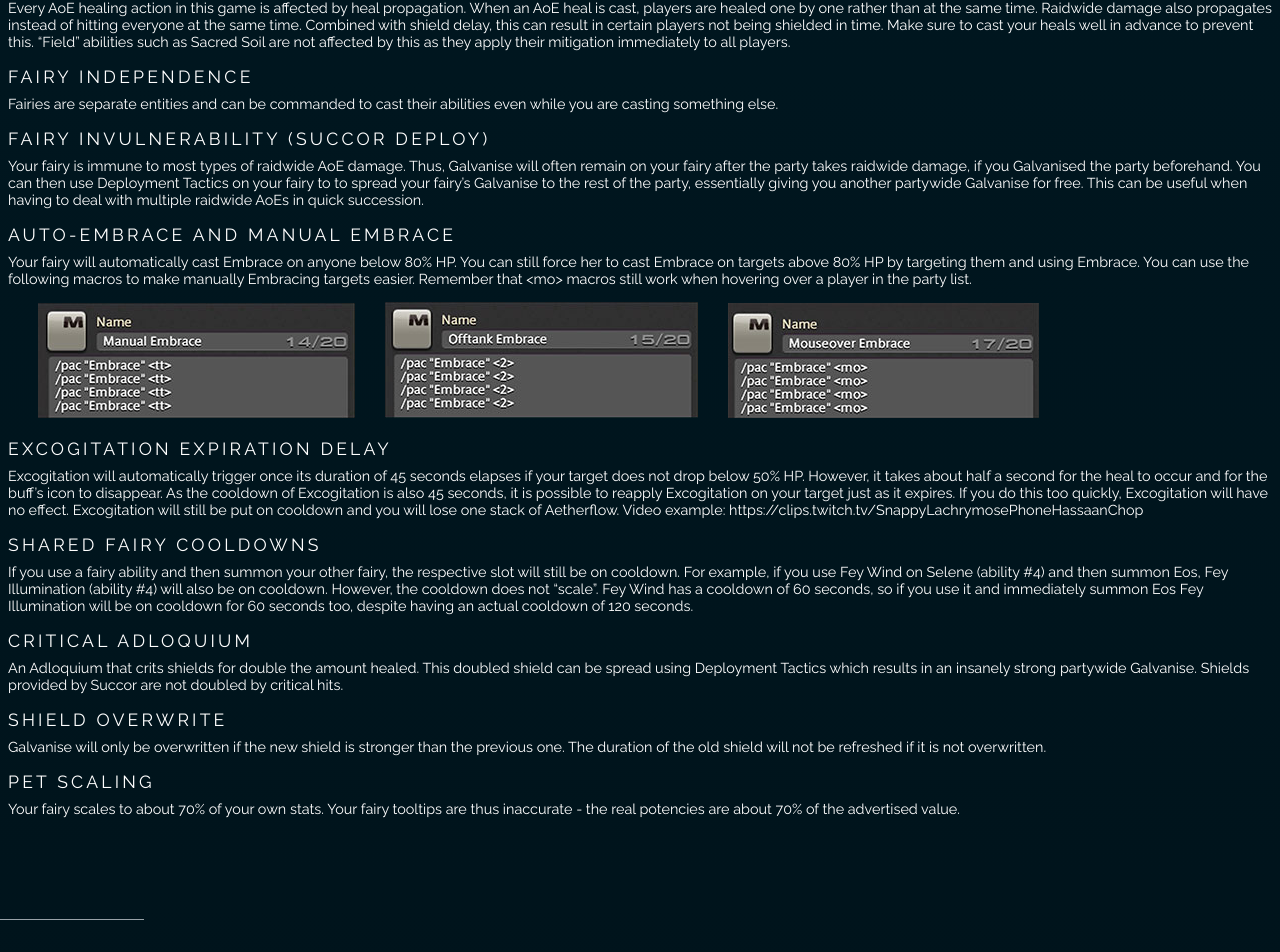
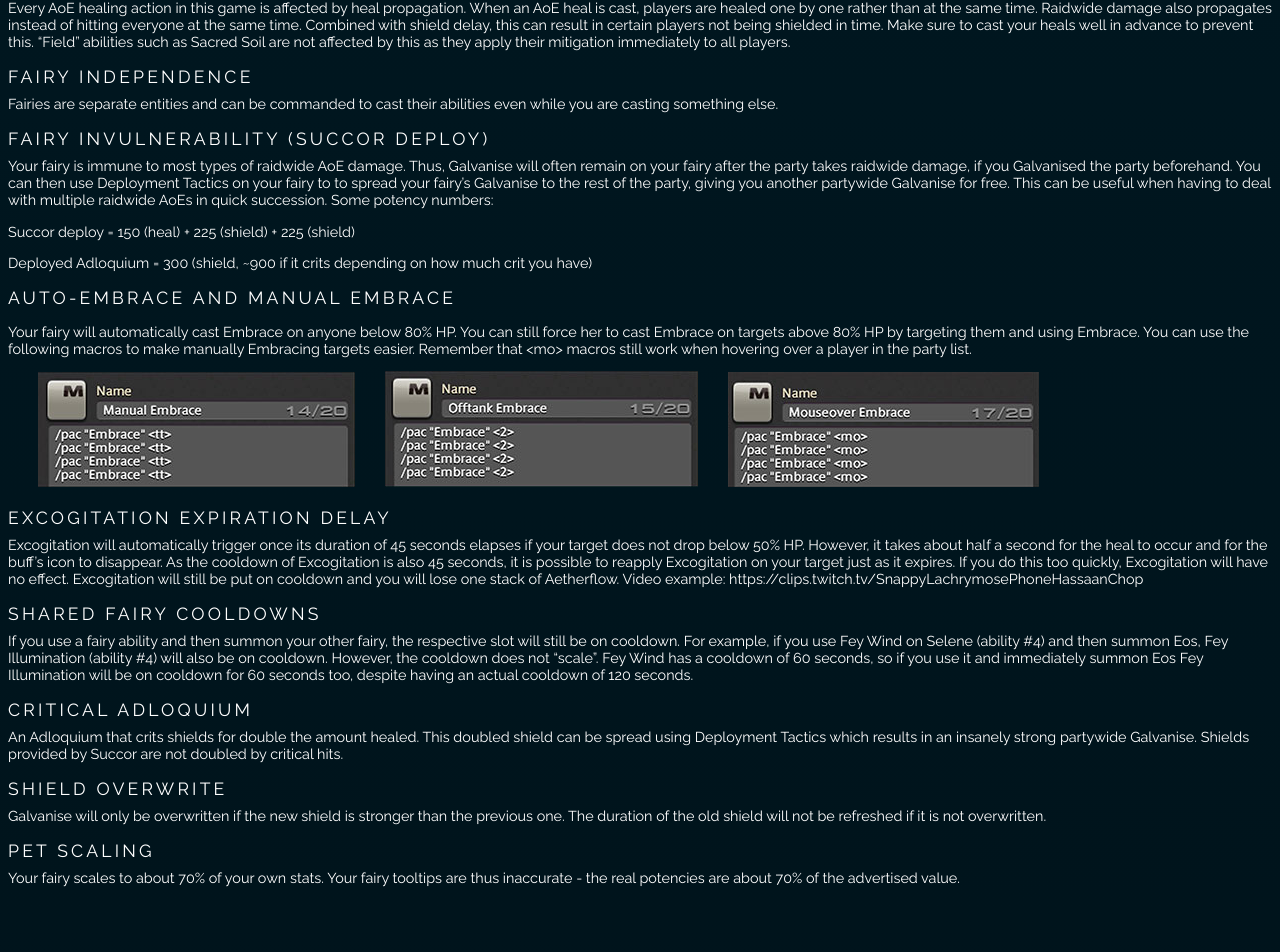
Before and after one commit to GitSimmons/sch.sovas, a React (Create React App) app: page / in a window 1280 px wide. Shown: the part 6017-6969 px from the top of the page. Built offline with nearby package versions, Linux system fonts and the light colour scheme.

Commit message:
Add nuance to Mechanical Quirks/Fairy Invuln content

```diff
--- a/src/App.js
+++ b/src/App.js
@@ -205,9 +205,19 @@ class App extends Component {
           <p>Every AoE healing action in this game is affected by heal propagation. When an AoE heal is cast, players are healed one by one rather than at the same time. Raidwide damage also propagates instead of hitting everyone at the same time. Combined with shield delay, this can result in certain players not being shielded in time. Make sure to cast your heals well in advance to prevent this. “Field” abilities such as Sacred Soil are not affected by this as they apply their mitigation immediately to all players.</p>
           <h4>FAIRY INDEPENDENCE</h4>
           <p>Fairies are separate entities and can be commanded to cast their abilities even while you are casting something else.</p>
-          <h4>FAIRY INVULNERABILITY (SUCCOR DEPLOY)</h4>
-          <p>Your fairy is immune to most types of raidwide AoE damage. Thus, Galvanise will often remain on your fairy after the party takes raidwide damage, if you Galvanised the party beforehand. You can then use Deployment Tactics on your fairy to to spread your fairy’s Galvanise to the rest of the party, essentially giving you another partywide Galvanise for free. This can be useful when having to deal with multiple raidwide AoEs in quick succession.</p>
-          <h4>AUTO-EMBRACE AND MANUAL EMBRACE </h4>
+          <h4>
+            FAIRY INVULNERABILITY (SUCCOR DEPLOY)
+          </h4>
+
+          <p>
+  Your fairy is immune to most types of raidwide AoE damage. Thus, Galvanise will often remain on your fairy after the party takes raidwide damage, if you Galvanised the party beforehand. You can then use Deployment Tactics on your fairy to to spread your fairy’s Galvanise to the rest of the party, giving you another partywide Galvanise for free. This can be useful when having to deal with multiple raidwide AoEs in quick succession. Some potency numbers:
+          </p>
+          <p>
+  Succor deploy = 150 (heal) + 225 (shield) + 225 (shield)
+          </p>
+          <p>
+  Deployed Adloquium = 300 (shield, ~900 if it crits depending on how much crit you have)<h4>AUTO-EMBRACE AND MANUAL EMBRACE </h4>
+          </p>
           <p>Your fairy will automatically cast Embrace on anyone below 80% HP. You can still force her to cast Embrace on targets above 80% HP by targeting them and using Embrace. You can use the following macros to make manually Embracing targets easier. Remember that {`<mo>`} macros still work when hovering over a player in the party list.</p>
           <div style={{ 'position': 'relative' }}>
             <img src='./assets/tt.jpg' alt="Target's Target macro" style={{ 'position': 'relative' }} />
```
